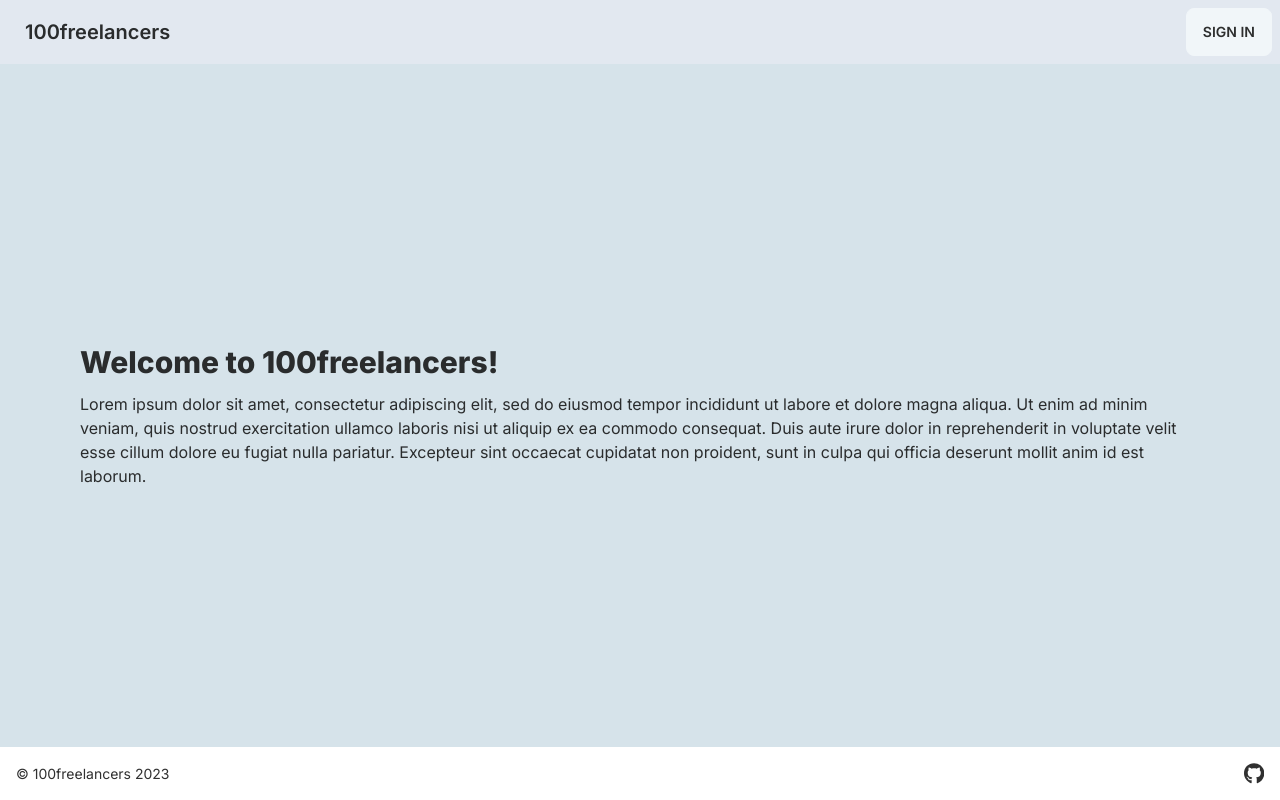
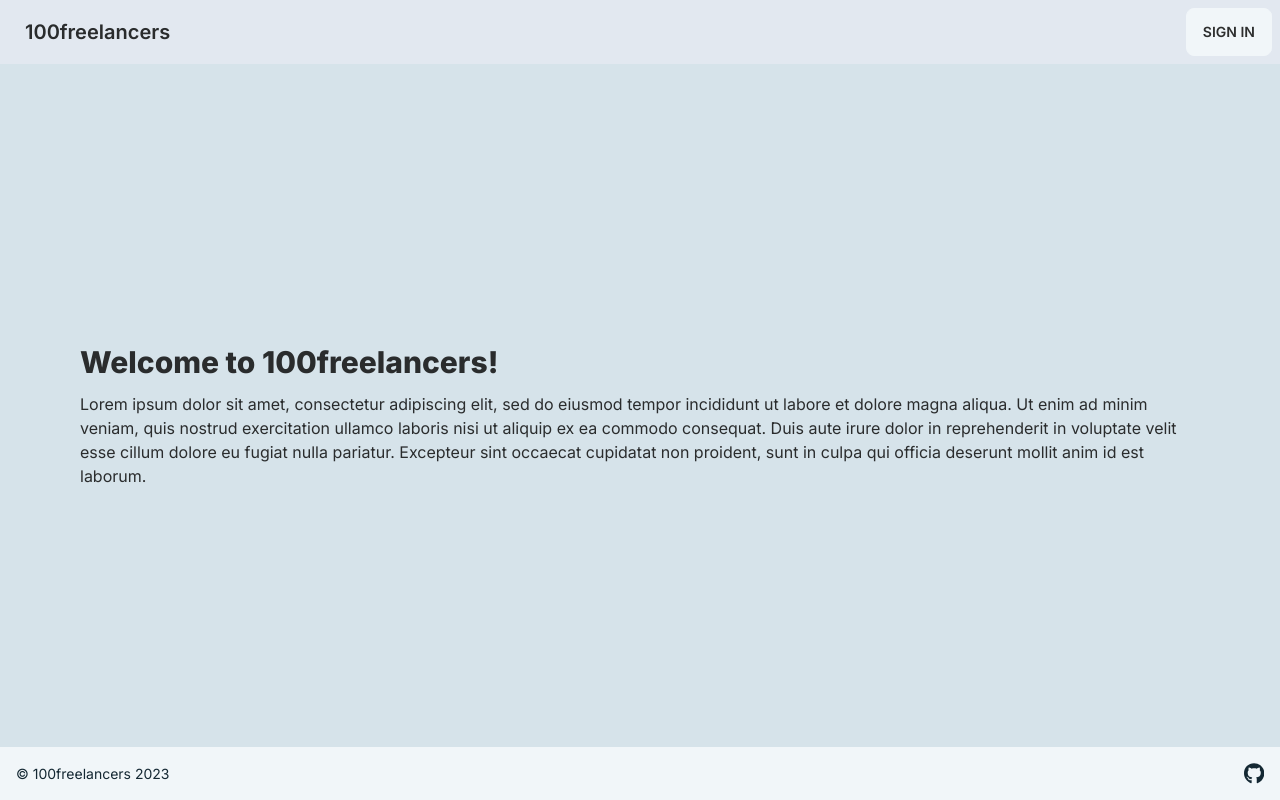
Before and after one commit to devlarabar/100freelancers, a Next.js app in the folder client/: page / in a window 1280 px wide. Built offline with nearby package versions, Linux system fonts and the light colour scheme; no server answers.

Commit message:
change footer color to match color scheme

```diff
--- a/client/components/ui/Footer.jsx
+++ b/client/components/ui/Footer.jsx
@@ -2,8 +2,8 @@ import Link from 'next/link'
 
 const Footer = () => {
     return (
-        <footer className="footer items-center p-4 bg-neutral text-neutral-content flex-row flex-nowrap">
-            <div className="items-center justify-between flex flex-row w-full">
+        <footer className="footer items-center p-4 bg-primary text-neutral-content flex-row flex-nowrap">
+            <div className="items-center justify-between flex flex-row w-full text-secondary">
                 <p>© 100freelancers 2023</p>
                 <Link href="https://github.com/devlarabar/100freelancers">
                     <svg xmlns="http://www.w3.org/2000/svg" height="1.5em" viewBox="0 0 496 512" fill="currentColor"><path d="M165.9 397.4c0 2-2.3 3.6-5.2 3.6-3.3.3-5.6-1.3-5.6-3.6 0-2 2.3-3.6 5.2-3.6 3-.3 5.6 1.3 5.6 3.6zm-31.1-4.5c-.7 2 1.3 4.3 4.3 4.9 2.6 1 5.6 0 6.2-2s-1.3-4.3-4.3-5.2c-2.6-.7-5.5.3-6.2 2.3zm44.2-1.7c-2.9.7-4.9 2.6-4.6 4.9.3 2 2.9 3.3 5.9 2.6 2.9-.7 4.9-2.6 4.6-4.6-.3-1.9-3-3.2-5.9-2.9zM244.8 8C106.1 8 0 113.3 0 252c0 110.9 69.8 205.8 169.5 239.2 12.8 2.3 17.3-5.6 17.3-12.1 0-6.2-.3-40.4-.3-61.4 0 0-70 15-84.7-29.8 0 0-11.4-29.1-27.8-36.6 0 0-22.9-15.7 1.6-15.4 0 0 24.9 2 38.6 25.8 21.9 38.6 58.6 27.5 72.9 20.9 2.3-16 8.8-27.1 16-33.7-55.9-6.2-112.3-14.3-112.3-110.5 0-27.5 7.6-41.3 23.6-58.9-2.6-6.5-11.1-33.3 2.6-67.9 20.9-6.5 69 27 69 27 20-5.6 41.5-8.5 62.8-8.5s42.8 2.9 62.8 8.5c0 0 48.1-33.6 69-27 13.7 34.7 5.2 61.4 2.6 67.9 16 17.7 25.8 31.5 25.8 58.9 0 96.5-58.9 104.2-114.8 110.5 9.2 7.9 17 22.9 17 46.4 0 33.7-.3 75.4-.3 83.6 0 6.5 4.6 14.4 17.3 12.1C428.2 457.8 496 362.9 496 252 496 113.3 383.5 8 244.8 8zM97.2 352.9c-1.3 1-1 3.3.7 5.2 1.6 1.6 3.9 2.3 5.2 1 1.3-1 1-3.3-.7-5.2-1.6-1.6-3.9-2.3-5.2-1zm-10.8-8.1c-.7 1.3.3 2.9 2.3 3.9 1.6 1 3.6.7 4.3-.7.7-1.3-.3-2.9-2.3-3.9-2-.6-3.6-.3-4.3.7zm32.4 35.6c-1.6 1.3-1 4.3 1.3 6.2 2.3 2.3 5.2 2.6 6.5 1 1.3-1.3.7-4.3-1.3-6.2-2.2-2.3-5.2-2.6-6.5-1zm-11.4-14.7c-1.6 1-1.6 3.6 0 5.9 1.6 2.3 4.3 3.3 5.6 2.3 1.6-1.3 1.6-3.9 0-6.2-1.4-2.3-4-3.3-5.6-2z"/></svg>
```
